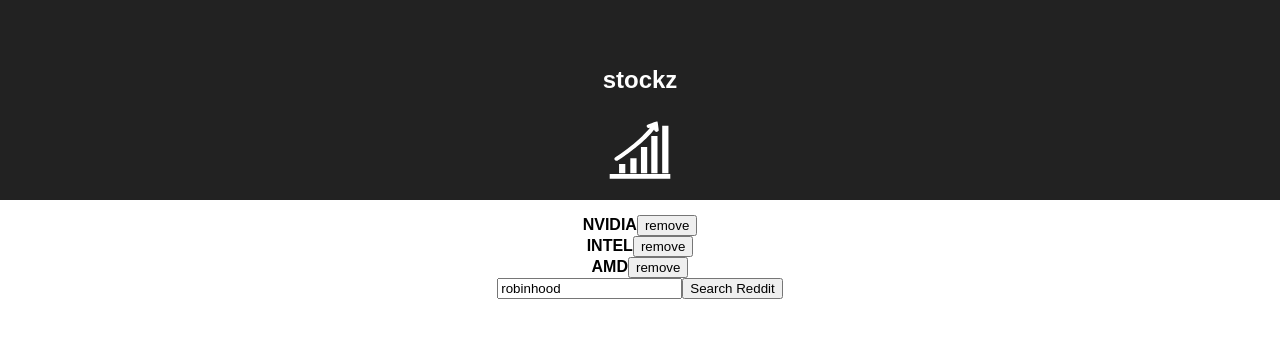
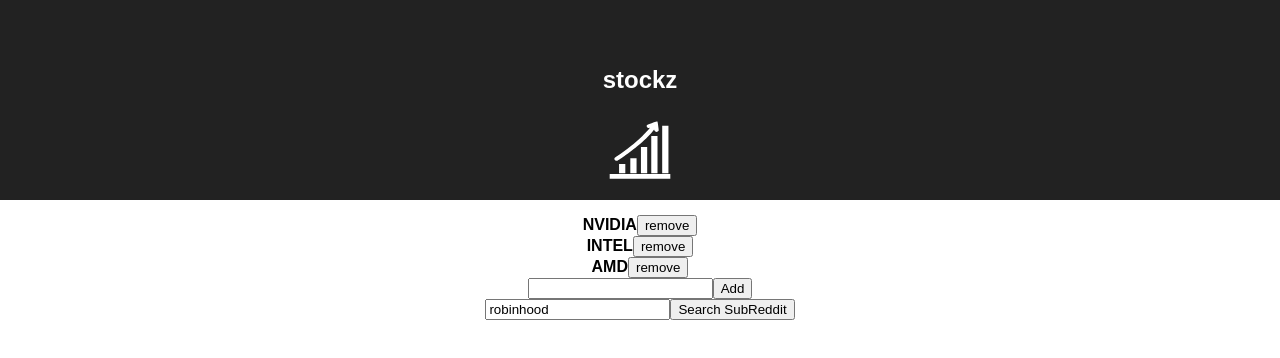
Before and after one commit to cavanpage/stockz, a React (Create React App) app: page / in a window 1280 px wide. Shown: the top 358 px of the page. Built offline with nearby package versions, Linux system fonts and the light colour scheme.

Commit message:
include ability to add new keywords

```diff
--- a/src/stockz.tsx
+++ b/src/stockz.tsx
@@ -5,20 +5,23 @@ import './stockz.css';
 import logo from './logo.svg';
 
 type StockzProps = {};
-type StockzState = {keywords: string[], subreddit: string, subRedditPosts:any[]};
+type StockzState = {keywords: string[], newkeyword:string, subreddit: string, subRedditPosts:any[]};
 
 class Stockz extends React.Component<StockzProps, StockzState> {
 
   constructor(props:any){
     super(props);
-
     this.state = {
       keywords: ["NVIDIA", "INTEL","AMD"],
+      newkeyword:'',
       subreddit: 'robinhood',
       subRedditPosts: []
     }
 
     this.searchReddit = this.searchReddit.bind(this);
+    this.addKeyword = this.addKeyword.bind(this);
+    this.handleKeywordChange = this.handleKeywordChange.bind(this);
+    this.handleSubRedditChange = this.handleSubRedditChange.bind(this)
   }
 
   public render() {
@@ -37,8 +40,11 @@ class Stockz extends React.Component<StockzProps, StockzState> {
                   <button onClick={() => this.removeKeyword(index)}>remove</button>
               </div>
             )}
-          <input type="text" name = "subreddit" value = {this.state.subreddit} onChange={this.handleSubRedditChange.bind(this)}></input>
-          <button onClick= {this.searchReddit}>Search Reddit</button>
+          <input type="text" name="keyword" value={this.state.newkeyword} onChange={this.handleKeywordChange}></input>
+          <button onClick={this.addKeyword}>Add</button>
+          <br></br>
+          <input type="text" name = "subreddit" value = {this.state.subreddit} onChange={this.handleSubRedditChange}></input>
+          <button onClick= {this.searchReddit}>Search SubReddit</button>
         </div>
 
         <div className="stockz-results">
@@ -50,11 +56,19 @@ class Stockz extends React.Component<StockzProps, StockzState> {
                         <p>Author: {item.data.author}</p>
                       </div>
             })}
-
-
         </div>
       </div>
     );
+  }
+
+  public handleKeywordChange(event:any){
+    this.setState({newkeyword: event.target.value})
+  }
+
+  public addKeyword(){
+    let temp = this.state.keywords;
+    temp.push(this.state.newkeyword);
+    this.setState({keywords: temp});
   }
 
   public removeKeyword(index:number) {
```
